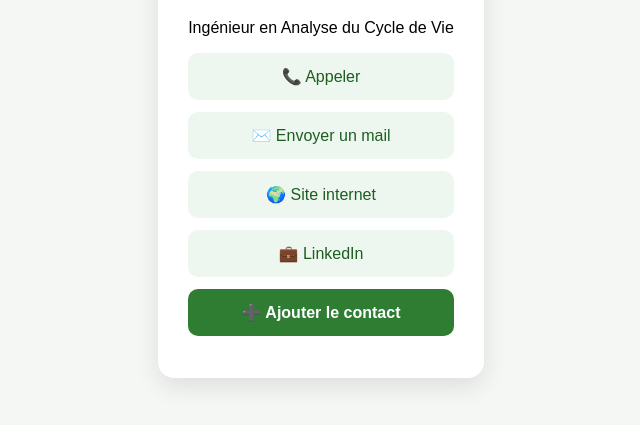
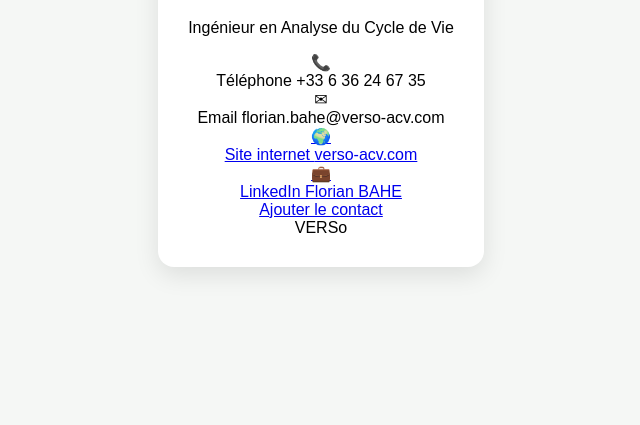
Before and after one commit to baheflorian-cpu/Carte-de-Visite-Florian-Bah-, a plain HTML site: page index.html in a window 1280 px wide. Shown: the part 177-602 px from the top of the page, without its empty margins (319-959 px from the left). Drawn offline with Linux system fonts and the light colour scheme.

Commit message:
Add files via upload

```diff
--- a/index.html
+++ b/index.html
@@ -1,14 +1,150 @@
-<!DOCTYPE html><html lang="fr"><head>
-<meta charset="utf-8"><meta name="viewport" content="width=device-width,initial-scale=1">
-<title>BAHE Florian | VERSo</title>
-<link rel="stylesheet" href="style.css"></head><body>
-<div class="card">
-<img src="assets/logo-verso.png" class="logo" alt="VERSo">
-<h1>BAHE Florian</h1>
-<p>Ingénieur en Analyse du Cycle de Vie</p>
-<a class="btn" href="tel:+33636246735">📞 Appeler</a>
-<a class="btn" href="mailto:florian.bahe@verso-acv.com">✉️ Envoyer un mail</a>
-<a class="btn" href="https://verso-acv.com/" target="_blank">🌍 Site internet</a>
-<a class="btn" href="https://www.linkedin.com/in/florian-bahe/" target="_blank">💼 LinkedIn</a>
-<a class="main" href="florian-bahe.vcf" download>➕ Ajouter le contact</a>
-</div></body></html>
+<!DOCTYPE html>
+<html lang="fr">
+
+<head>
+
+    <meta charset="UTF-8">
+    <meta name="viewport" content="width=device-width, initial-scale=1.0">
+
+    <title>BAHE Florian | VERSo</title>
+
+    <meta name="description" content="Carte de visite numérique de Florian BAHE - Ingénieur en Analyse du Cycle de Vie chez VERSo">
+
+    <link rel="preconnect" href="https://fonts.googleapis.com">
+    <link rel="preconnect" href="https://fonts.gstatic.com" crossorigin>
+
+    <link href="https://fonts.googleapis.com/css2?family=Inter:wght@300;400;500;600;700&display=swap" rel="stylesheet">
+
+    <link rel="stylesheet" href="style.css">
+
+</head>
+
+<body>
+
+<div class="background"></div>
+
+<main class="card">
+
+    <img
+        src="assets/logo-verso.png"
+        alt="VERSo"
+        class="logo">
+
+    <h1>BAHE Florian</h1>
+
+    <p class="job">
+        Ingénieur en Analyse du Cycle de Vie
+    </p>
+
+    <div class="separator"></div>
+
+    <section class="infos">
+
+        <div class="info">
+
+            <div class="icon">
+                📞
+            </div>
+
+            <div>
+
+                <span class="label">
+                    Téléphone
+                </span>
+
+                <span class="value">
+                    +33 6 36 24 67 35
+                </span>
+
+            </div>
+
+        </div>
+
+        <div class="info">
+
+            <div class="icon">
+                ✉
+            </div>
+
+            <div>
+
+                <span class="label">
+                    Email
+                </span>
+
+                <span class="value">
+                    florian.bahe@verso-acv.com
+                </span>
+
+            </div>
+
+        </div>
+
+        <a
+            class="info link"
+            href="https://verso-acv.com/"
+            target="_blank">
+
+            <div class="icon">
+                🌍
+            </div>
+
+            <div>
+
+                <span class="label">
+                    Site internet
+                </span>
+
+                <span class="value">
+                    verso-acv.com
+                </span>
+
+            </div>
+
+        </a>
+
+        <a
+            class="info link"
+            href="https://www.linkedin.com/in/florian-bahe/"
+            target="_blank">
+
+            <div class="icon">
+                💼
+            </div>
+
+            <div>
+
+                <span class="label">
+                    LinkedIn
+                </span>
+
+                <span class="value">
+                    Florian BAHE
+                </span>
+
+            </div>
+
+        </a>
+
+    </section>
+
+    <a
+        href="florian-bahe.vcf"
+        download
+        class="contact-button">
+
+        Ajouter le contact
+
+    </a>
+
+    <footer>
+
+        <span>VERSo</span>
+
+    </footer>
+
+</main>
+
+</body>
+
+</html>
```
